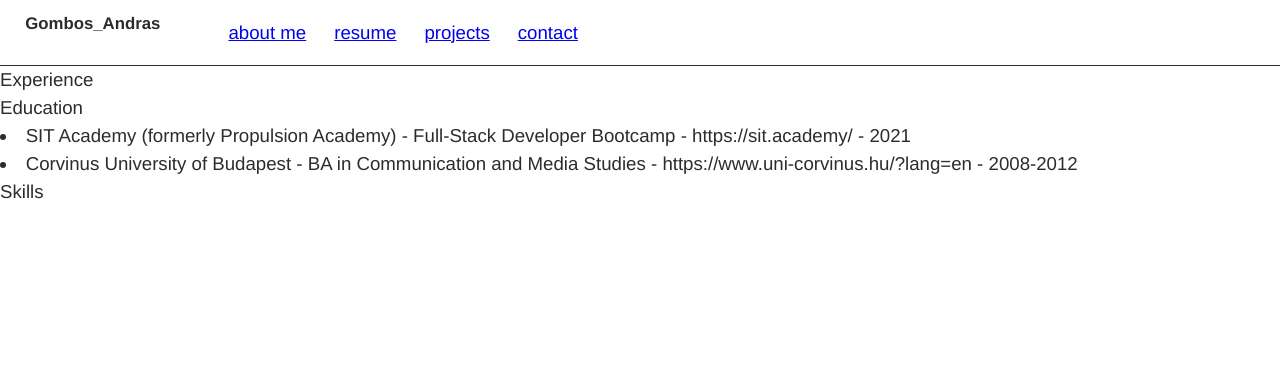
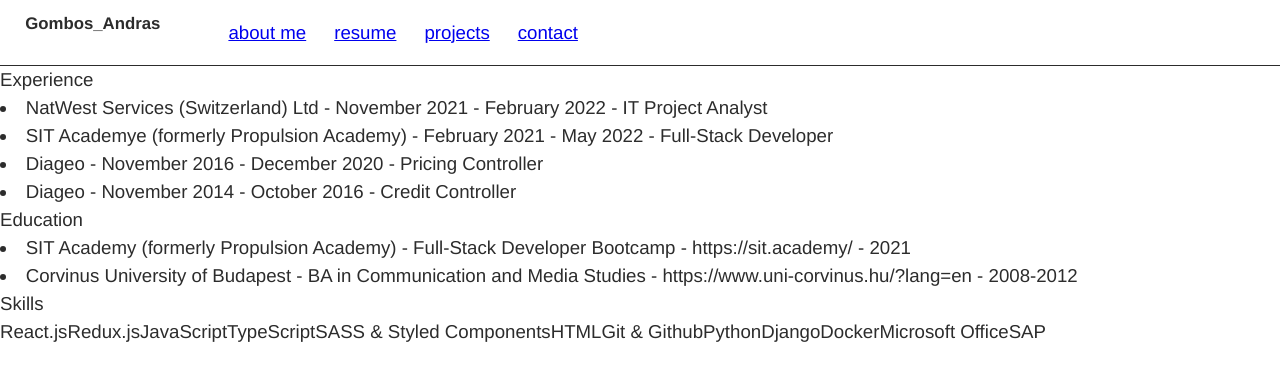
Before and after one commit to andrisgombos/homepage, a React (Create React App) app: page /resume in a window 1280 px wide. Shown: the top 380 px of the page. Built offline with nearby package versions, Linux system fonts and the light colour scheme.

Commit message:
resume updated

```diff
--- a/src/components/resume.tsx
+++ b/src/components/resume.tsx
@@ -3,6 +3,7 @@
 import Header from './header';
 import degrees from '../data/resume';
 import experience from '../data/experience';
+import skills from '../data/skills';
 
 const ResumeContainer = styled.div`
     `
@@ -19,9 +20,11 @@
         <Header/>
         <ResumeContainer>
             <div>Experience</div>
+            <div>{experience.map((e) => <li>{e.company} - {e.date} - {e.position}</li>)}</div>
             <div>Education</div>
             <div>{degrees.map((d) => <li>{d.school} - {d.degree} - {d.link} - {d.year}</li>)}</div>
             <div>Skills</div>
+            <div>{skills}</div>
         </ResumeContainer>
     </>
 
--- /dev/null
+++ b/src/data/skills.tsx
@@ -0,0 +1,3 @@
+const skills = [ 'React.js', 'Redux.js', 'JavaScript', 'TypeScript', 'SASS & Styled Components', 'HTML', 'Git & Github', 'Python', 'Django', 'Docker', 'Microsoft Office', 'SAP' ]
+
+export default skills;
```
